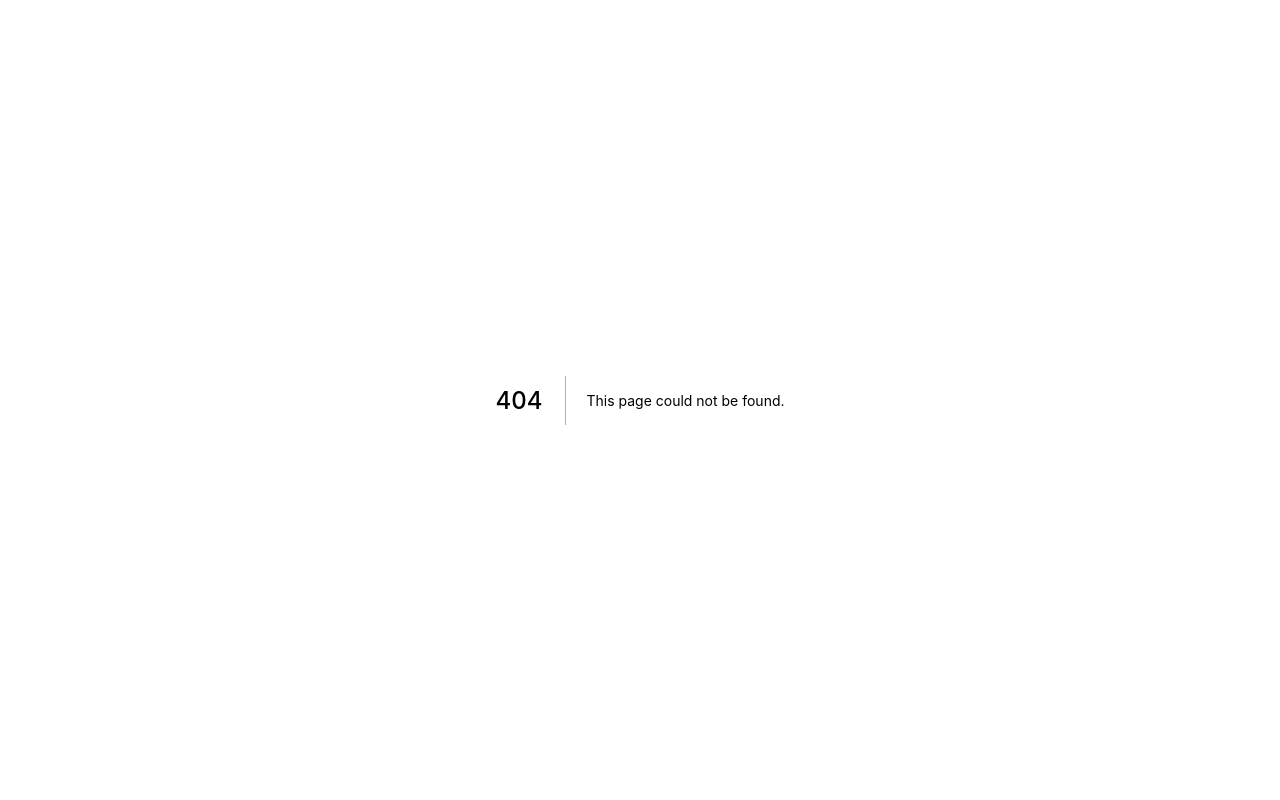
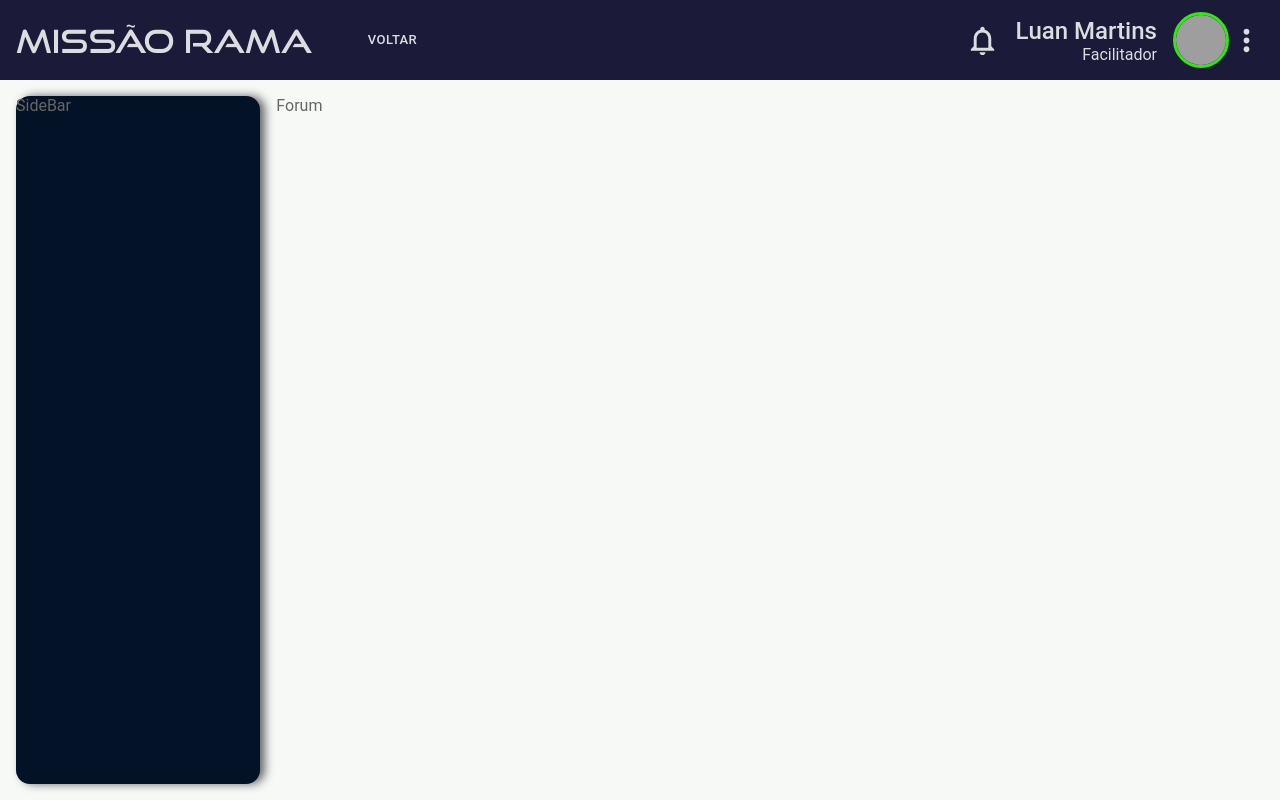
Before and after one commit to luanrem/nextjs-adminsystem, a Next.js app: page /admin/forum in a window 1280 px wide. Before the commit this address had no page. Built offline with nearby package versions, Linux system fonts and the light colour scheme; grey boxes are pictures that could not be loaded.

Commit message:
Fix the layout and pages

```diff
--- /dev/null
+++ b/src/components/Sidebar/Sidebar.tsx
@@ -0,0 +1,9 @@
+import { Container } from '../../styles/components/Sidebar';
+
+export default function Sidebar() {
+  return (
+    <Container>
+      SideBar
+    </Container>
+  );
+}
--- a/src/config/stylesconfig.ts
+++ b/src/config/stylesconfig.ts
@@ -1 +1,3 @@
 export const maxWidthContainer = "1500px";
+export const navBarHeight = "5rem";
+export const sideBarWidth = "18rem";
--- a/src/layouts/Admin.tsx
+++ b/src/layouts/Admin.tsx
@@ -1,11 +1,18 @@
 import AdminNavbar from "../components/AdminNavbar/AdminNavbar";
+import Sidebar from '../components/Sidebar/Sidebar';
 
-export default function Admin({children, ...rest}) {
+import { Container, Content, PageContent } from '../styles/layouts/Admin';
+
+export default function Admin({ children, ...rest }) {
   return (
-    <>
-    <AdminNavbar />
-    <h2>Admin component</h2>
-    <div>{children}</div>
-    </>
+    <Container>
+      <AdminNavbar />
+      <Content>
+
+        <Sidebar />
+
+        <PageContent>{children}</PageContent>
+      </Content>
+    </Container>
   )
 }
--- /dev/null
+++ b/src/pages/admin/forum.tsx
@@ -0,0 +1,11 @@
+import Admin from "../../layouts/Admin";
+
+function Forum() {
+  return (
+    <div>Forum</div>
+  )
+}
+
+Forum.layout = Admin;
+
+export default Forum;
--- a/src/styles/components/AdminNavbar.ts
+++ b/src/styles/components/AdminNavbar.ts
@@ -1,6 +1,6 @@
 import styled from 'styled-components';
 
-import { maxWidthContainer } from '../../config/stylesconfig';
+import { maxWidthContainer, navBarHeight } from '../../config/stylesconfig';
 
 export const Content = styled.div`
   width: 100%;
@@ -10,7 +10,7 @@ export const Content = styled.div`
 export const Container = styled.div`
   max-width: ${maxWidthContainer};
   margin: 0 auto;
-  height: 5rem;
+  height: ${navBarHeight};
 
   padding: 0 1rem;
 
--- /dev/null
+++ b/src/styles/components/Sidebar.ts
@@ -0,0 +1,12 @@
+import styled from 'styled-components';
+
+import { navBarHeight, sideBarWidth } from '../../config/stylesconfig';
+
+export const Container = styled.div`
+  background: var(--blue-dark);
+  width: ${sideBarWidth};
+  height: calc(100vh - ${navBarHeight} - 2rem);
+  border-radius: 14px;
+
+  box-shadow: 5px 0 10px;
+`;
--- /dev/null
+++ b/src/styles/layouts/Admin.ts
@@ -0,0 +1,20 @@
+import styled from 'styled-components';
+
+import { maxWidthContainer, sideBarWidth } from '../../config/stylesconfig';
+
+export const Container = styled.div`
+
+`;
+
+export const Content = styled.div`
+  max-width: ${maxWidthContainer};
+  margin: 0 auto;
+  margin-top: 1rem;
+  padding: 0 1rem;
+  display: flex;
+`;
+
+export const PageContent = styled.section`
+  margin-left: 1rem;
+  width: calc(${maxWidthContainer} - ${sideBarWidth} - 3rem);
+`;
```
Also changed, not shown: src/pages/admin/atas.tsx (added, +11 -0 lines), src/pages/admin/calendario.tsx (added, +11 -0 lines), src/pages/admin/materiais.tsx (added, +11 -0 lines), src/pages/admin/perfil.tsx (added, +11 -0 lines), src/pages/admin/relatos.tsx (added, +11 -0 lines).
